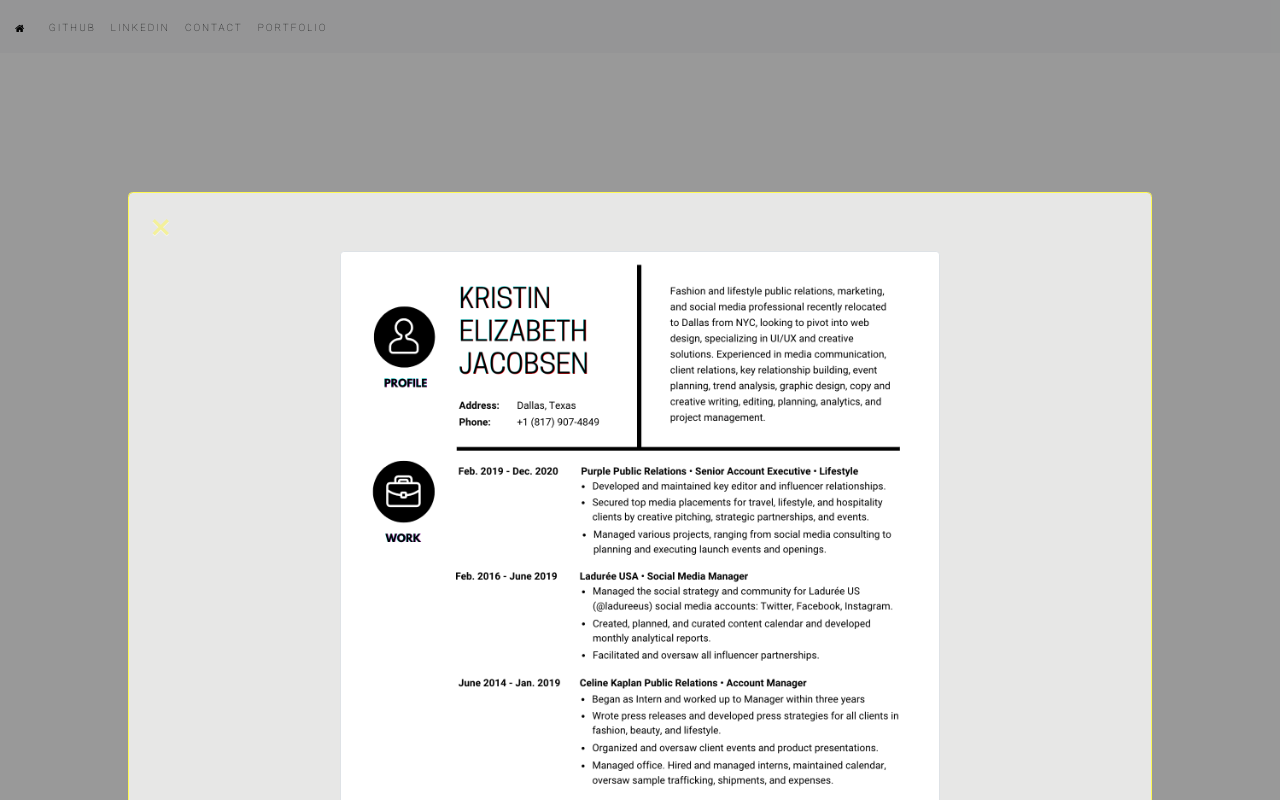
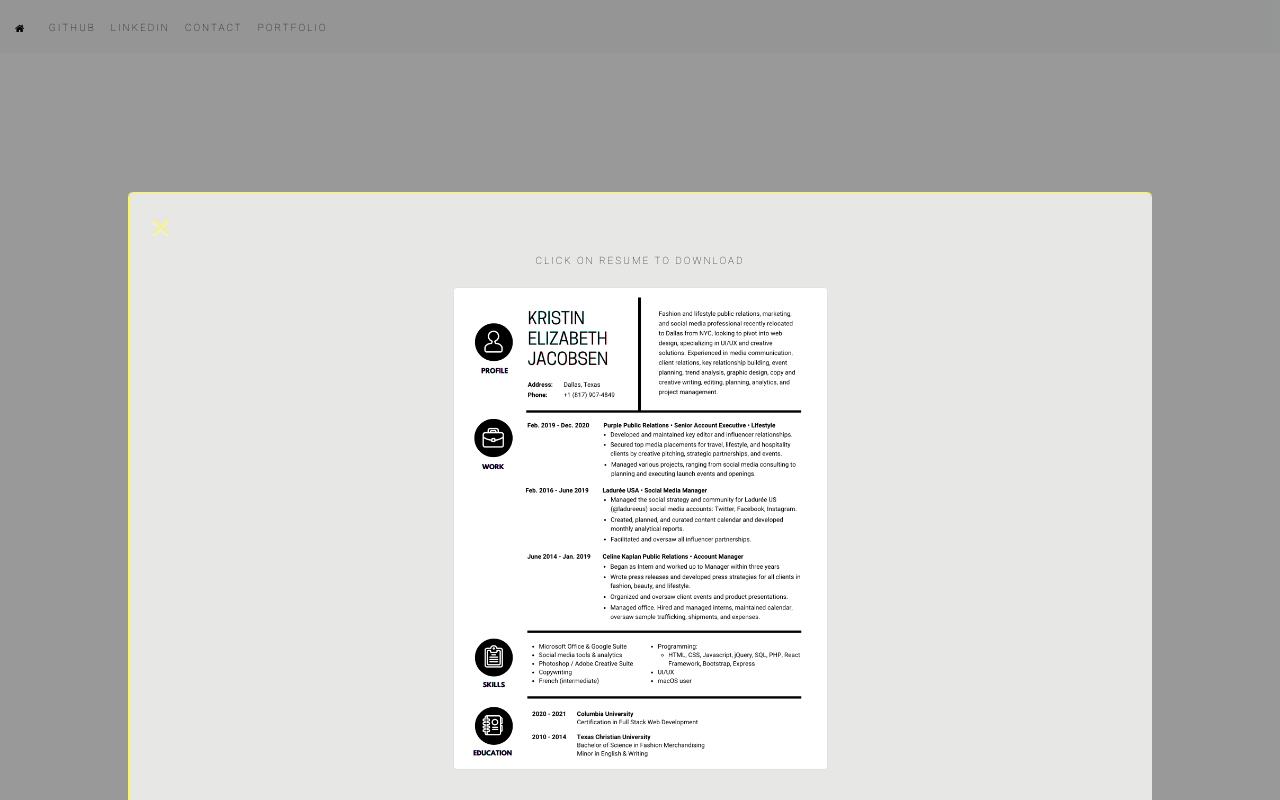
Before and after one commit to ktinj/Updated-Portfolio, a plain HTML site: page index.html in a window 1280 px wide. Both pictures are taken after a click on the button "ABOUT". Drawn offline with nearby package versions, Linux system fonts and the light colour scheme.

Commit message:
updated resume

```diff
--- a/index.html
+++ b/index.html
@@ -59,8 +59,8 @@
       <!-- modal content -->
       <div class="modal-content">
         <span class="close">&times;</span>
-        <p>
-          <a href="KRISTIN JACOBSEN (16).pdf"><img src="resume.png" alt="resume" class="img-thumbnail" style="width: 40rem;"></a>
+        <p><h>CLICK ON RESUME TO DOWNLOAD</h> <br><br>
+          <a href="./KRISTIN JACOBSEN (16).pdf"><img src="resume.png" alt="resume" class="img-thumbnail" style="width: 25rem;"></a>
         </p>
       </div>
     </div>
```
Also changed, not shown: 1 other file.
